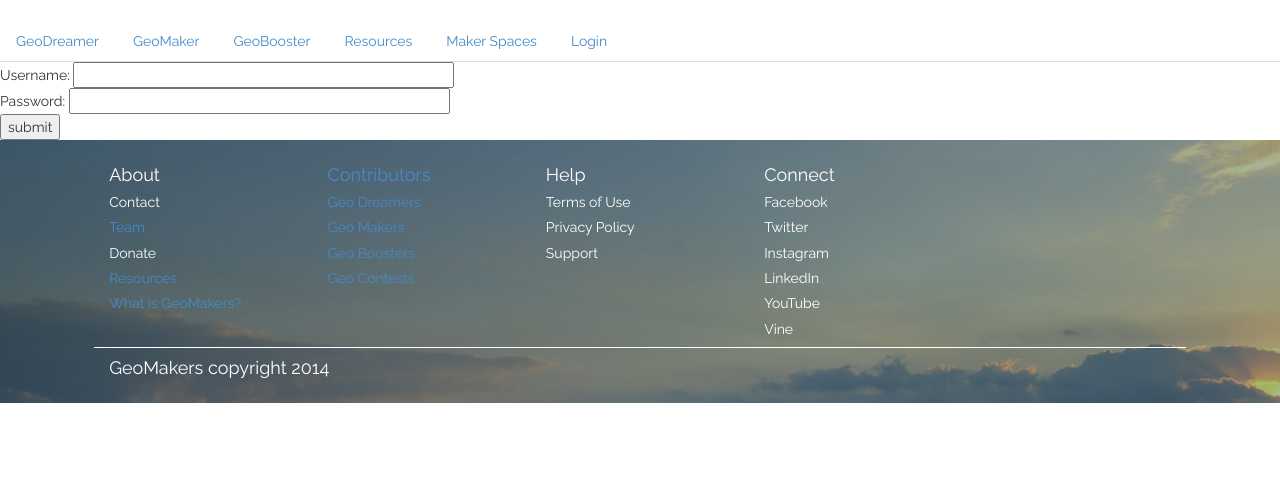
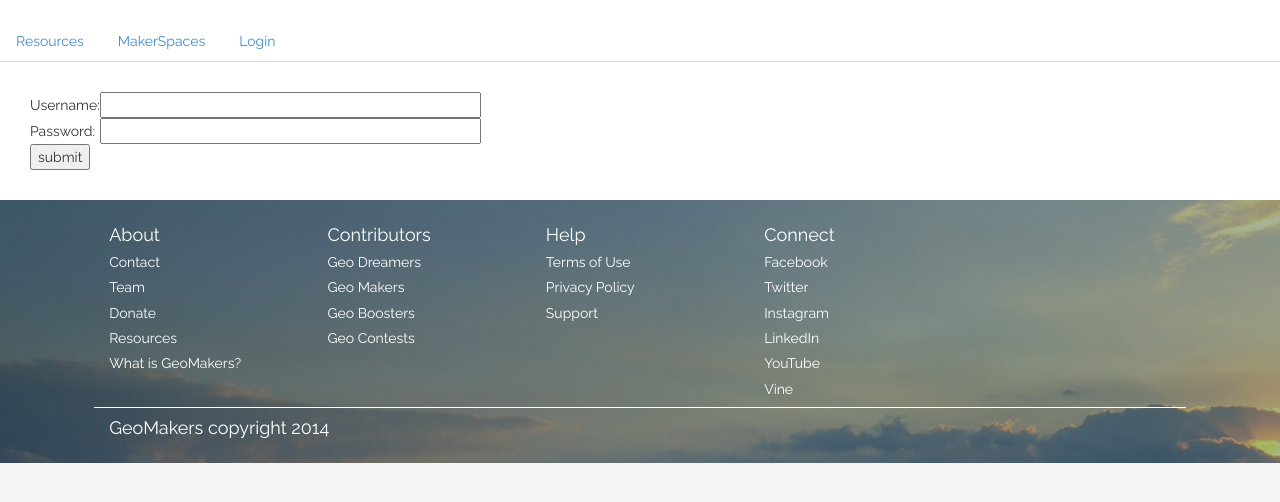
Before and after one commit to tlpinney/geomakers, a Django app: page /skyshaker/login/ in a window 1280 px wide. Shown: the part 52-554 px from the top of the page. Run offline with Django 3.2, Linux system fonts and the light colour scheme; some libraries are stand-ins or nearby versions.

Commit message:
footer and contribute

```diff
--- a/windwaker/skyshaker/static/skyshaker/css/custom.css
+++ b/windwaker/skyshaker/static/skyshaker/css/custom.css
@@ -25,6 +25,7 @@ footer table:last-child {padding-top: 20px;}
 footer table:last-child tbody tr td{width: 50%;}
 footer table:last-child tbody tr td:last-child{text-align: right;}
 footer table td div img{height: 25px;}
+.footer-text{color: white;}
 
 #home-middle{}
 #home-part-1{padding: 50px 40px 40px 40px; height: 710px;}
@@ -84,7 +85,6 @@ footer table td div img{height: 25px;}
 .imageBlock{display: inline-block; vertical-align: top; width: 250px; height: 250px; border: 1px solid black; margin: 5px;}
 .imageImgWrapper img{width: 250px; height: 150px;}
 
-#profile-middle-top{height: 140px; width: 100%; background-color: rgb(229, 238, 243); text-align: left; padding: 20px 40px 20px 40px;}
 #profile-middle-top-left, #profile-middle-top-right{height: 100%; display: inline-block; vertical-align: top;}
 #profile-pic{height: 100px; width: auto;}
 #profile-name{font-weight: bold; font-size: 16pt;}
@@ -108,12 +108,12 @@ footer table td div img{height: 25px;}
 .search-project-datetime{display: inline-block; font-size: 8pt;}
 
 .submit-header{font-size: 18pt; color: white; margin-bottom: 10px;}
-#geodream-middle{background-color: #8F0AD7; padding: 30px;}
+#contribute-middle{background-color: #8F0AD7; padding: 30px;}
 .submit-panel{padding: 30px; background-color: white; border-radius: 10px; border: 2px solid rgb(204,204,204);}
 .submit-part{margin: 20px;}
 .submit-part label{vertical-align:top; display: block;}
 .submit-panel-left{max-width: 700px;}
-.submit-panel input, .submit-panel textarea{width: 100%;}
+.submit-panel input, .submit-panel textarea, .submit-panel select{width: 100%;}
 #submit-image-img{width: 100px; height: 100px; border: 1px solid #8F0AD7; border-radius: 10px;}
 
 
@@ -127,3 +127,5 @@ h3{color: rgb(120,120,120); font-size: 20px; text-align: left;}
 .bg-purple{background-color: #8F0AD7;}
 .bg-blue{background-color: #0A90D7;}
 .bg-green{background-color: #0AD786;}
+
+#login-middle{padding: 30px;}
--- a/windwaker/skyshaker/templates/skyshaker/base.html
+++ b/windwaker/skyshaker/templates/skyshaker/base.html
@@ -6,6 +6,7 @@
 <meta http-equiv="X-UA-Compatible" content="IE=edge">
 <meta name="viewport" content="width=device-width, initial-scale=1">
 <title>GeoMakers beta</title>
+<link href="{% static 'skyshaker/css/custom.css' %}" rel="stylesheet">
 <link href="{% static 'skyshaker/bootstrap/css/bootstrap.min.css' %}" rel="stylesheet">
 <link href="{% static 'skyshaker/bootstrap/css/base.css' %}" rel="stylesheet">
 <link href="{% static 'skyshaker/bootstrap/css/index.css' %}" rel="stylesheet">
--- a/windwaker/skyshaker/templates/skyshaker/footer.html
+++ b/windwaker/skyshaker/templates/skyshaker/footer.html
@@ -2,19 +2,19 @@
         <article id="footer" class="container-fluid">
             <div class="row">
                 <div class="col-sm-offset-1 col-sm-2">
-                    <h4>About</h4>
-                    <h5>Contact</h5>
-                    <a href={% url 'team' %}><h5>Team</h5></a>
-                    <h5>Donate</h5>
-                    <a href={% url 'resources' %}><h5>Resources</h5></a>
-                    <a href={% url 'index' %}><h5>What is GeoMakers?</h5></a>
+                    <h4 class="footer-text">About</h4>
+                    <h5 class="footer-text">Contact</h5>
+                    <a href={% url 'team' %}><h5 class="footer-text">Team</h5></a>
+                    <h5 class="footer-text">Donate</h5>
+                    <a href={% url 'resources' %}><h5 class="footer-text">Resources</h5></a>
+                    <a href={% url 'index' %}><h5 class="footer-text">What is GeoMakers?</h5></a>
                 </div>
                 <div class="col-sm-2">
-                    <a href={% url 'contribute' %}><h4>Contributors</h4></a>
-                    <a href={% url 'contribute' %}><h5>Geo Dreamers</h5></a>
-                    <a href={% url 'contribute' %}><h5>Geo Makers</h5></a>
-                    <a href={% url 'contribute' %}><h5>Geo Boosters</h5></a>
-                    <a href={% url 'contribute' %}><h5>Geo Contests</h5></a>
+                    <a href={% url 'contribute' %}><h4 class="footer-text">Contributors</h4></a>
+                    <a href={% url 'contribute' %}><h5 class="footer-text">Geo Dreamers</h5></a>
+                    <a href={% url 'contribute' %}><h5 class="footer-text">Geo Makers</h5></a>
+                    <a href={% url 'contribute' %}><h5 class="footer-text">Geo Boosters</h5></a>
+                    <a href={% url 'contribute' %}><h5 class="footer-text">Geo Contests</h5></a>
                 </div>
                 <div class="col-sm-2">
                     <h4>Help</h4>
--- a/windwaker/skyshaker/templates/skyshaker/header2.html
+++ b/windwaker/skyshaker/templates/skyshaker/header2.html
@@ -1,9 +1,12 @@
 <ul class="nav nav-tabs" role="tablist">
-    {% if user.is_authenticated %}<li class="active"><a href="#profile" role="tab" data-toggle="tab">Your Profile</a></li>{% endif %}
+    {% if user.is_authenticated %}<li class="active"><a href="#profile">Your Profile</a></li>{% endif %}
+    {% if user.is_authenticated %}<li><a href={% url 'contribute' %}>Contribute</a></li>{% endif %}
+    <!--
     <li><a href={% url 'contribute' %} role="tab" data-toggle="tab">GeoDreamer</a></li>
     <li><a href={% url 'contribute' %} role="tab" data-toggle="tab">GeoMaker</a></li>
     <li><a href={% url 'contribute' %} role="tab" data-toggle="tab">GeoBooster</a></li>
-    <li><a href="#resources" role="tab" data-toggle="tab">Resources</a></li>
-    <li><a href="#makerspaces" role="tab" data-toggle="tab">Maker Spaces</a></li>
-    {% if user.is_authenticated %}<li><a href={% url 'logout' %} role="tab" data-toggle="tab">Logout</a></li>{% else %}<li><a href={% url 'login' %} role="tab" data-toggle="tab">Login</a></li>{% endif %}
+    -->
+    <li><a href={% url 'resources' %}>Resources</a></li>
+    <li><a href={% url 'makerspaces' %}>MakerSpaces</a></li>
+    {% if user.is_authenticated %}<li><a href={% url 'logout' %}>Logout</a></li>{% else %}<li><a href={% url 'login' %}>Login</a></li>{% endif %}
 </ul>
--- a/windwaker/skyshaker/templates/skyshaker/login.html
+++ b/windwaker/skyshaker/templates/skyshaker/login.html
@@ -1,12 +1,13 @@
 {% extends "skyshaker/base.html" %}
 {% block content %}
+<div id="login-middle">
         <form id="login_form" method="post" action="/skyshaker/login/">
             {% csrf_token %}
-            Username: <input type="text" name="username" value="" size="50" />
-            <br />
-            Password: <input type="password" name="password" value="" size="50" />
-            <br />
-
-            <input type="submit" value="submit" />
+            <table><tbody>
+            <tr><td>Username:</td><td><input type="text" name="username" value="" size="50" /></td></tr>
+            <tr><td>Password:</td><td><input type="password" name="password" value="" size="50" /></td></tr>
+            <tr><td><input type="submit" value="submit" /></td></tr>
+            </tbody></table>
         </form>
+</div>
 {% endblock %}
--- a/windwaker/skyshaker/templates/skyshaker/project.html
+++ b/windwaker/skyshaker/templates/skyshaker/project.html
@@ -3,6 +3,7 @@
 {% block content %}
 <div id="project-middle">
 <h3>{{ project.title }}</h3>
+<a href="{% url 'projectEdit' project.slug %}">Edit</a>
 <div id="project-left">
     <div id="project-left-left">
         <h4>About</h4>
--- a/windwaker/skyshaker/views.py
+++ b/windwaker/skyshaker/views.py
@@ -10,8 +10,9 @@ from django.contrib.auth.models import User
 from django.core import serializers
 import json, re, requests
 from bs4 import BeautifulSoup
+from django.template.defaultfilters import slugify
 
-
+@login_required
 def contribute(request):
     print 'starting view: contribute'
     context = RequestContext(request)
@@ -23,8 +24,9 @@ def contribute(request):
         typeOfProject = str(unicode(dataDict[unicode('typeOfProject')][0]))
         abstract = str(unicode(dataDict[unicode('abstract')][0]))
         titleOfProject = str(unicode(dataDict[unicode('title')][0]))
+        slug = slugify(titleOfProject)
         location = str(unicode(dataDict[unicode('location')][0]))
-        project = Project.objects.create(owner_id=request.user.id, title=titleOfProject, abstract=abstract, location=location, rating=3, typeOfProject=typeOfProject)
+        project = Project.objects.create(owner_id=request.user.id, title=titleOfProject, slug=slug, abstract=abstract, location=location, rating=3, typeOfProject=typeOfProject)
 
 
         # add videos
@@ -64,7 +66,8 @@ def contribute(request):
             project.images.create(image=request.FILES['image'], caption=request.FILES['image'].name[:-4])
 
         print "created objects"
-        return HttpResponseRedirect(request.META.get('HTTP_REFERER'))
+#        returnrequest.META.get('HTTP_REFERER') HttpResponseRedirect(request.META.get('HTTP_REFERER'))
+        return HttpResponseRedirect("/projects/"+slug)
 
     elif request.method =='GET':
         print "request.method == 'GET'"
--- a/windwaker/windwaker/urls.py
+++ b/windwaker/windwaker/urls.py
@@ -18,6 +18,7 @@ urlpatterns = patterns('',
     url(r'^resources/$', views.resources, name='resources'),
     url(r'^team/$', views.team, name='team'),
     url(r'^donate/$', views.donate, name='donate'),
+    url(r'^login/$', views.user_login, name='login'),
 #    url(r'^geodream/$', views.geodream, name='geodream'),
 )
 
```
Also changed, not shown: windwaker/skyshaker/templates/skyshaker/contribute.html (+19 -9 lines), windwaker/skyshaker/static/skyshaker/img/project/default_project_img.png (added).
